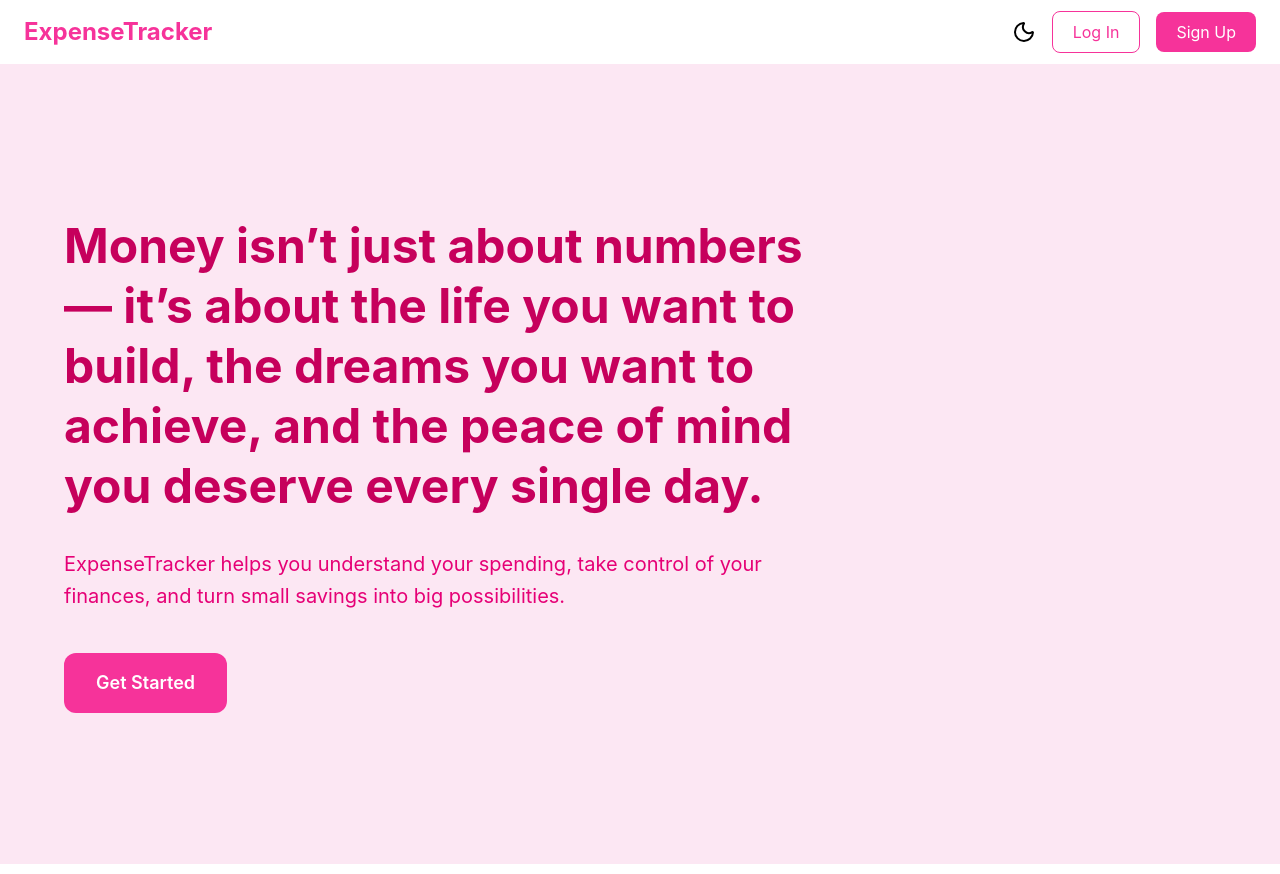
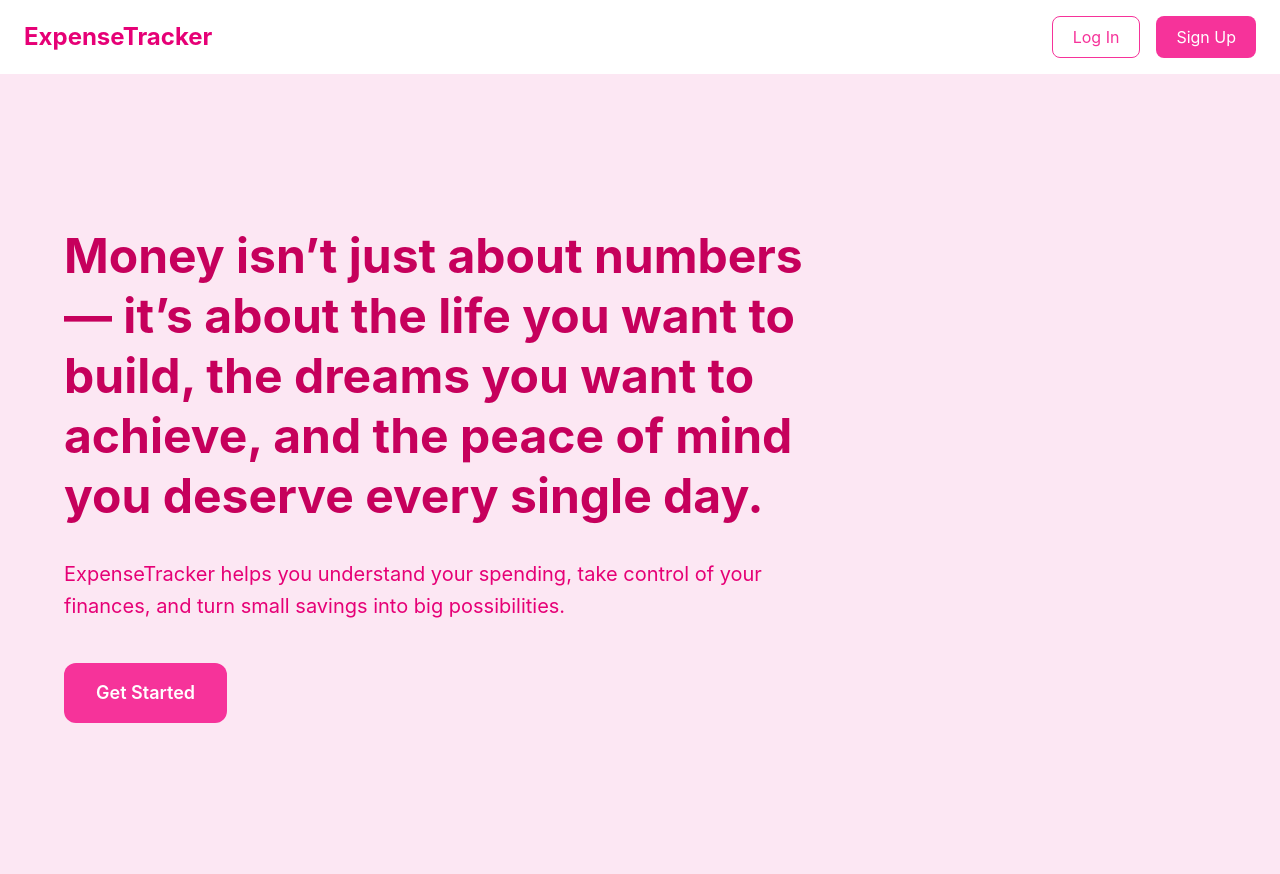
Before and after one commit to arushidas17/Expense, a React (Vite) app: page / in a window 1280 px wide. Built offline with nearby package versions, Linux system fonts and the light colour scheme.

Commit message:
connected login and sign in

```diff
--- a/src/components/Navbar.jsx
+++ b/src/components/Navbar.jsx
@@ -1,40 +1,33 @@
-import { useState } from "react";
-import { Moon, Sun } from "lucide-react";
+import { useNavigate } from "react-router-dom";
 
 function Navbar() {
-  const [darkMode, setDarkMode] = useState(false);
+  const navigate = useNavigate();
 
   return (
-    <nav
-      className={`h-16 flex items-center justify-between px-6 shadow-sm ${
-        darkMode ? "bg-black text-white" : "bg-white text-black"
-      }`}
-    >
-      {/* Logo */}
-      <h1 className="text-2xl font-bold text-pink-500">
+    <nav className="flex justify-between items-center px-6 py-4 bg-white">
+
+      <h1 className="text-2xl font-bold text-pink-600">
         ExpenseTracker
       </h1>
 
-      {/* Right Side */}
-      <div className="flex items-center gap-4">
+      <div className="flex gap-4">
 
-        {/* Theme Toggle Icon */}
         <button
-          onClick={() => setDarkMode(!darkMode)}
-          className="text-xl"
+          onClick={() => navigate("/login")}
+          className="px-5 py-2 border border-pink-500 text-pink-500 rounded-lg hover:bg-pink-50"
         >
-          {darkMode ? <Sun /> : <Moon />}
-        </button>
-
-        {/* Buttons */}
-        <button className="px-5 py-2 border border-pink-500 text-pink-500 rounded-lg hover:bg-pink-50">
           Log In
         </button>
 
-        <button className="px-5 py-2 bg-pink-500 text-white rounded-lg hover:bg-pink-600">
+        <button
+          onClick={() => navigate("/signup")}
+          className="px-5 py-2 bg-pink-500 text-white rounded-lg hover:bg-pink-600"
+        >
           Sign Up
         </button>
+
       </div>
+
     </nav>
   );
 }
--- a/src/pages/Homepg.jsx
+++ b/src/pages/Homepg.jsx
@@ -1,6 +1,9 @@
 import Navbar from "../components/Navbar";
+import { useNavigate } from "react-router-dom";
 
 function Homepg() {
+  const navigate = useNavigate();
+
   return (
     <>
       <Navbar />
@@ -20,7 +23,10 @@ function Homepg() {
             and turn small savings into big possibilities.
           </p>
 
-          <button className="mt-10 px-8 py-4 bg-pink-500 text-white rounded-xl text-lg font-semibold hover:bg-pink-600 transition">
+          <button
+            onClick={() => navigate("/login")}
+            className="mt-10 px-8 py-4 bg-pink-500 text-white rounded-xl text-lg font-semibold hover:bg-pink-600 transition"
+          >
             Get Started
           </button>
 
--- a/src/pages/Login.jsx
+++ b/src/pages/Login.jsx
@@ -1,8 +1,19 @@
+import { useNavigate } from "react-router-dom";
+
 function Login() {
+  const navigate = useNavigate();
+
   return (
     <div className="min-h-screen bg-pink-100 flex items-center justify-center px-4">
 
       <div className="bg-white rounded-3xl shadow-xl p-10 w-full max-w-md">
+
+        <button
+          onClick={() => navigate("/")}
+          className="mb-4 text-pink-600 hover:underline"
+        >
+          ← Back to Home
+        </button>
 
         <h1 className="text-4xl font-bold text-pink-700 text-center">
           Welcome Back
@@ -38,31 +49,14 @@ function Login() {
             />
           </div>
 
-          <div className="flex items-center justify-between text-sm">
-            <label className="flex items-center gap-2 text-pink-600">
-              <input type="checkbox" />
-              Remember me
-            </label>
-
-            <a href="#" className="text-pink-700 font-medium hover:underline">
-              Forgot Password?
-            </a>
-          </div>
-
           <button
             type="submit"
             className="w-full bg-pink-500 text-white py-3 rounded-xl text-lg font-semibold hover:bg-pink-600 transition"
           >
             Log In
           </button>
+
         </form>
-
-        <p className="text-center text-pink-500 mt-6">
-          Don’t have an account?{" "}
-          <span className="text-pink-700 font-semibold cursor-pointer hover:underline">
-            Sign Up
-          </span>
-        </p>
 
       </div>
     </div>
--- a/src/pages/Signup.jsx
+++ b/src/pages/Signup.jsx
@@ -1,4 +1,8 @@
+import { useNavigate } from "react-router-dom";
+
 function Signup() {
+  const navigate = useNavigate();
+
   return (
     <div className="min-h-screen bg-pink-100 flex items-center justify-center px-4">
 
@@ -68,11 +72,15 @@ function Signup() {
           >
             Sign Up
           </button>
+
         </form>
 
         <p className="text-center text-pink-500 mt-6">
           Already have an account?{" "}
-          <span className="text-pink-700 font-semibold cursor-pointer hover:underline">
+          <span
+            onClick={() => navigate("/login")}
+            className="text-pink-700 font-semibold cursor-pointer hover:underline"
+          >
             Log In
           </span>
         </p>
```
